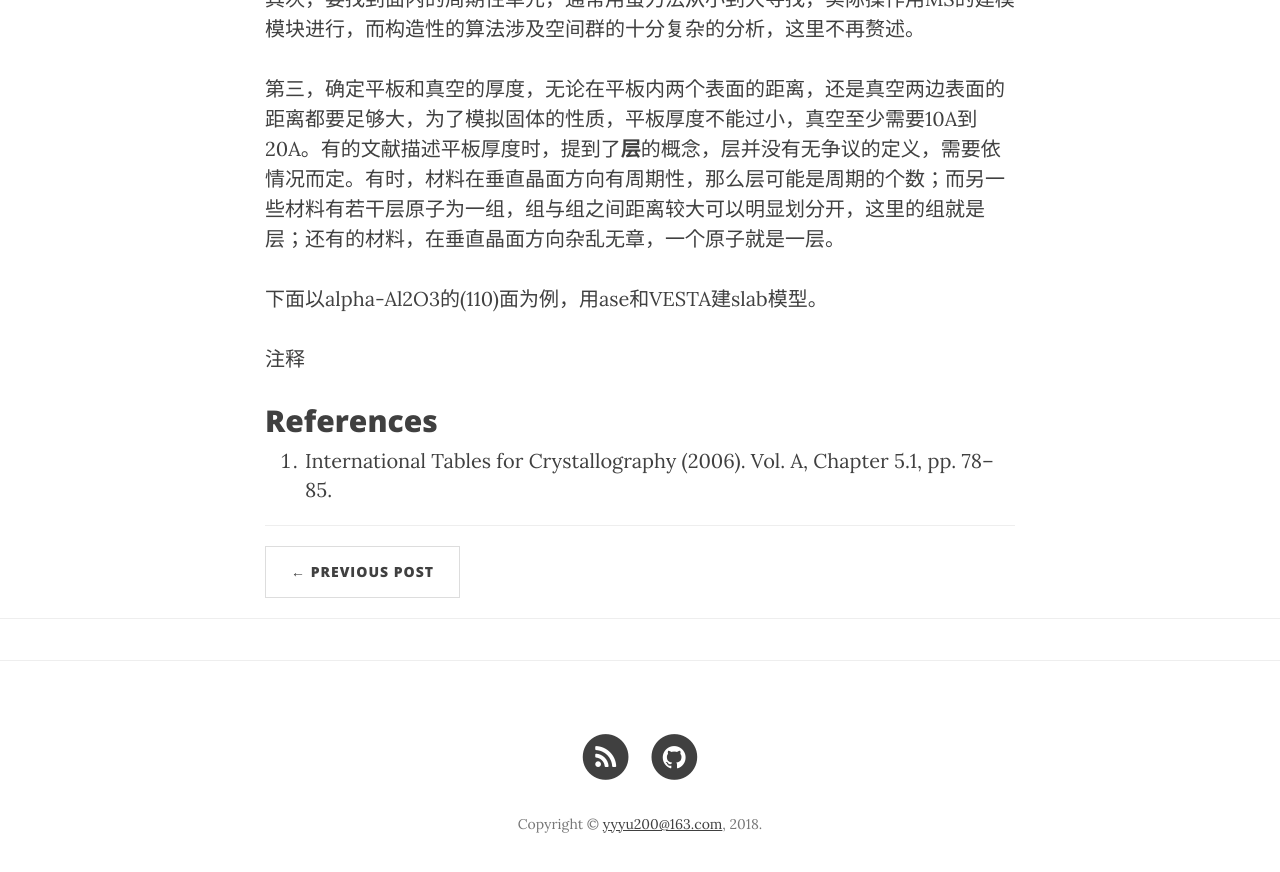
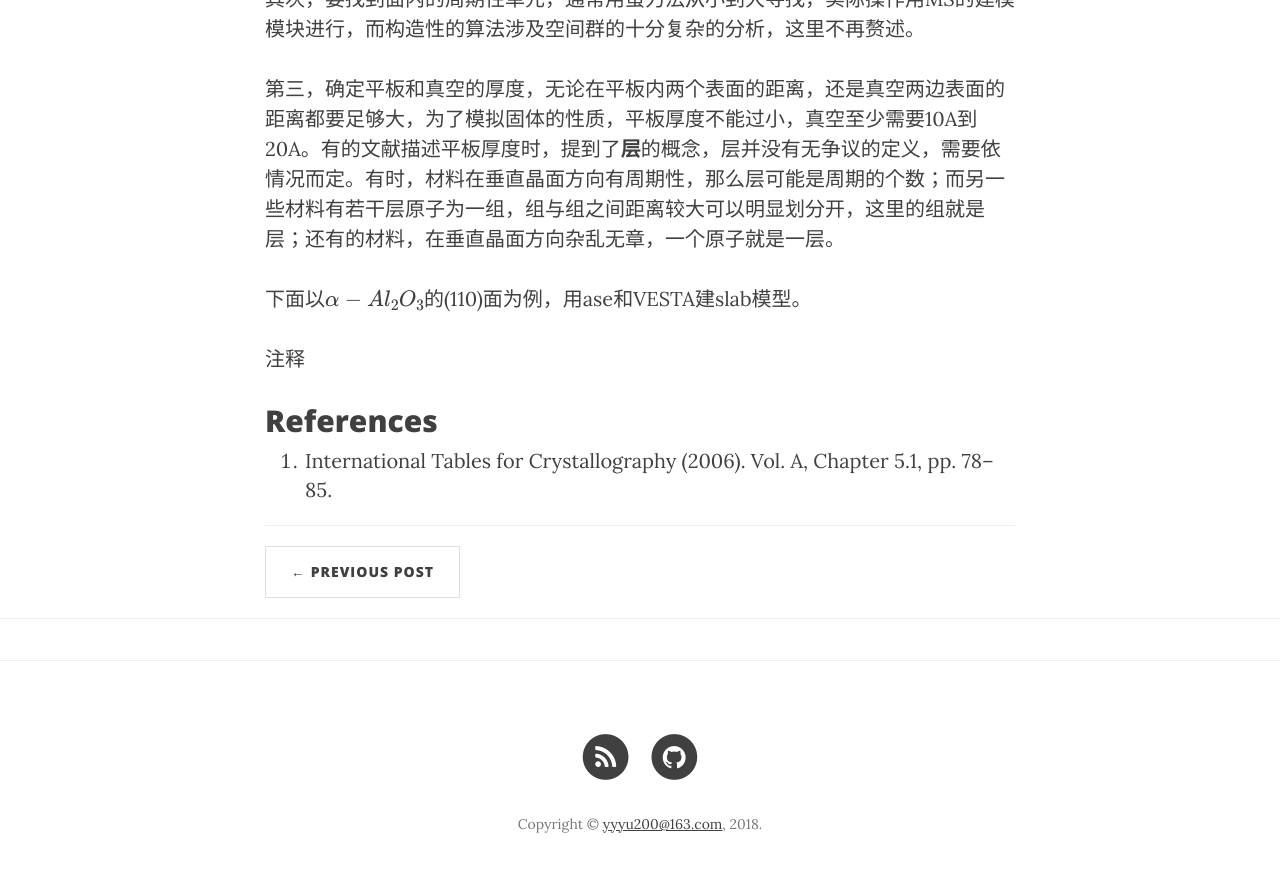
Before and after one commit to yyyu200/DFTbook, a Jekyll site: the page built from _posts/2019-04-07-TransCell.md, in a window 1280 px wide and 900 px high, scrolled down 5838 px. Shown: the top 872 px of the window. Built offline with Jekyll 4.4.1, drawn with Linux system fonts in a browser that asks for light colours; nearby versions of some CDN libraries; formulas are drawn with MathJax 3; comment, search, counter and statistics services are not loaded.

Commit message:
modify at20190413-09:42:05-aliyun

```diff
--- a/_posts/2019-04-07-TransCell.md
+++ b/_posts/2019-04-07-TransCell.md
@@ -181,7 +181,7 @@ ibrav      structure                   celldm(2)-celldm(6)
 
 第三，确定平板和真空的厚度，无论在平板内两个表面的距离，还是真空两边表面的距离都要足够大，为了模拟固体的性质，平板厚度不能过小，真空至少需要10A到20A。有的文献描述平板厚度时，提到了**层**的概念，层并没有无争议的定义，需要依情况而定。有时，材料在垂直晶面方向有周期性，那么层可能是周期的个数；而另一些材料有若干层原子为一组，组与组之间距离较大可以明显划分开，这里的组就是层；还有的材料，在垂直晶面方向杂乱无章，一个原子就是一层。
 
-下面以alpha-Al2O3的(110)面为例，用ase和VESTA建slab模型。
+下面以$\alpha-Al_{2}O_{3}$的(110)面为例，用ase和VESTA建slab模型。
 
 注释
 
```
